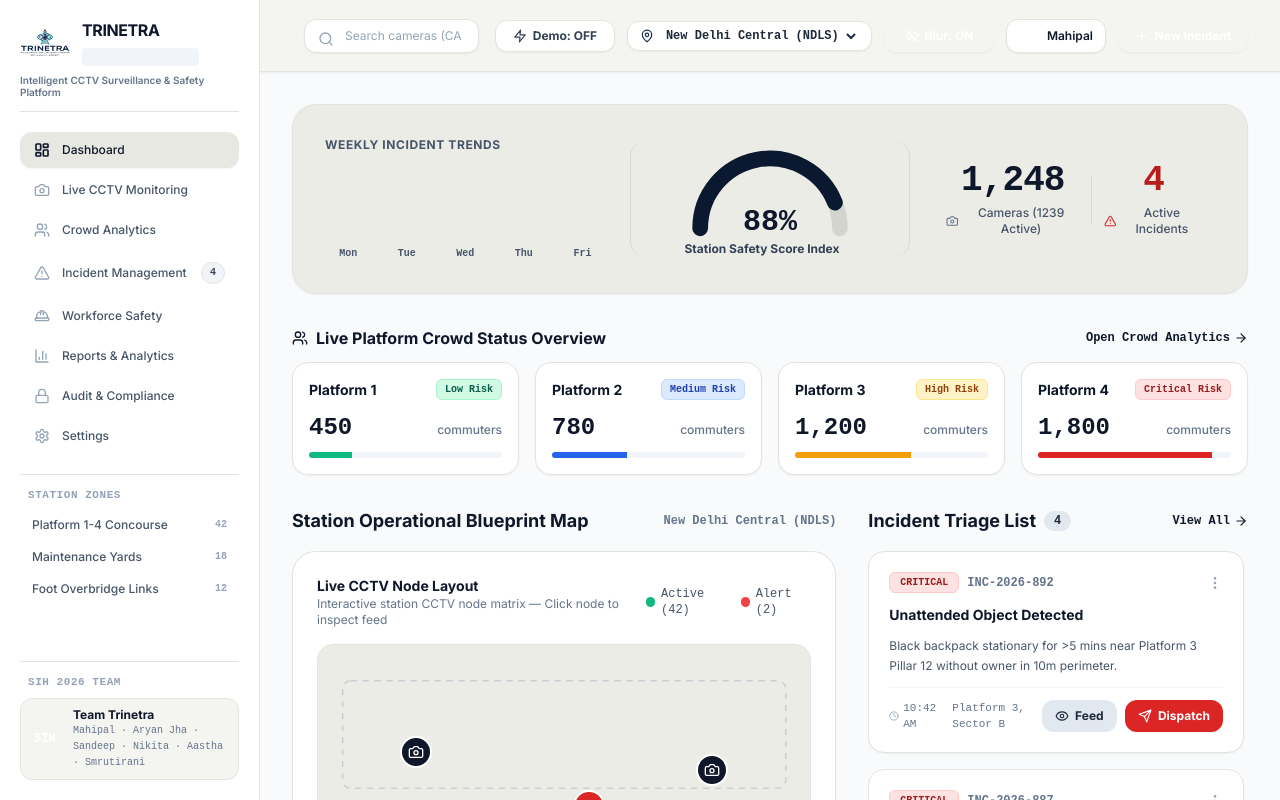
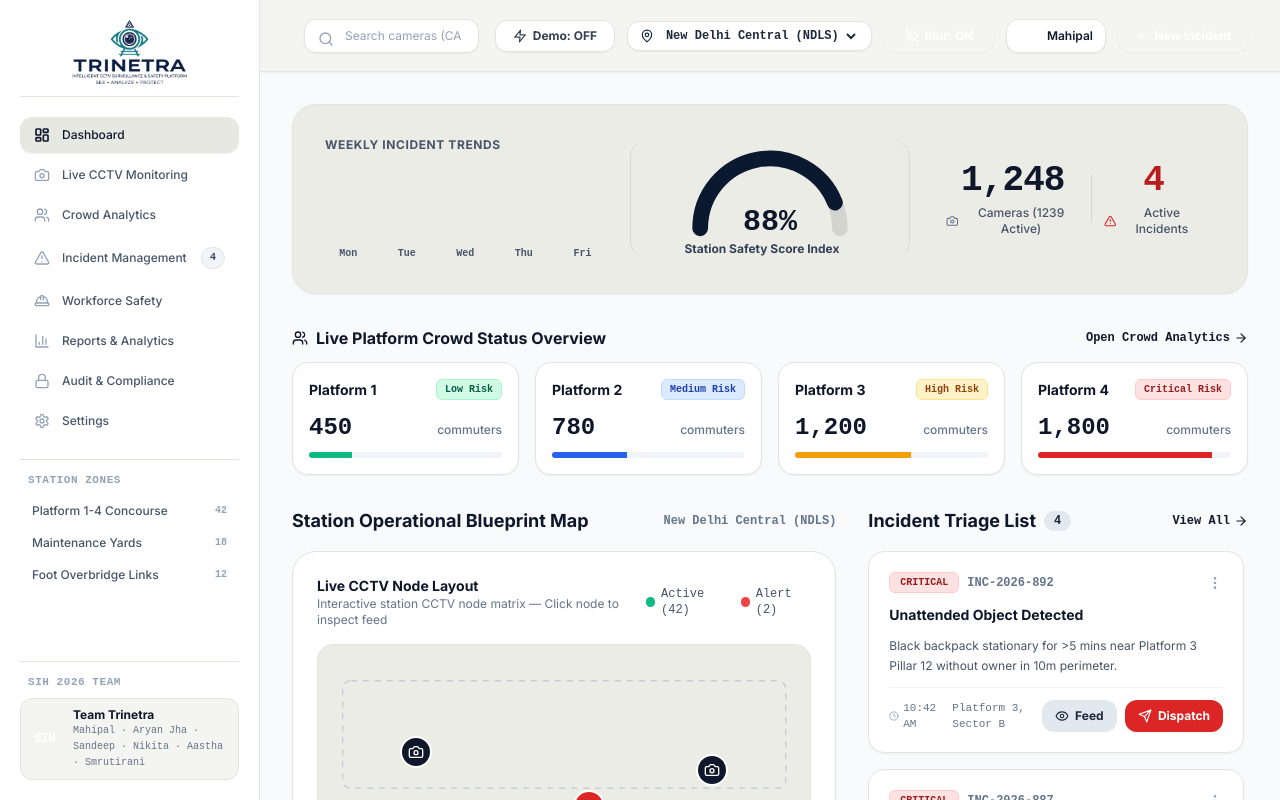
Before and after one commit to AryanJha05/Trinetra, a React (Vite) app in the folder frontend/: page / in a window 1280 px wide. Shown: the top 800 px of the page. Built offline with nearby package versions, Linux system fonts and the light colour scheme.

Commit message:
style(sidebar): replace HTML title/subtitle with clean full-area TRINETRA logo graphic

```diff
--- a/frontend/src/components/common/Sidebar.jsx
+++ b/frontend/src/components/common/Sidebar.jsx
@@ -44,26 +44,13 @@ export default function Sidebar({ activeTab, setActiveTab, mobileMenuOpen, setMo
         }`}
       >
         <div className="space-y-5">
-          {/* Official TRINETRA Brand Header with Integrated Logo */}
-          <div className="pb-3 border-b border-[#E4E4DF] space-y-2">
-            <div className="flex items-center space-x-3">
-              <img
-                src={trinetraLogo}
-                alt="TRINETRA Official Logo"
-                className="h-11 w-auto max-w-[50px] object-contain flex-shrink-0"
-              />
-              <div>
-                <h1 className="font-extrabold text-base text-slate-900 leading-tight font-heading tracking-tight">
-                  TRINETRA
-                </h1>
-                <span className="inline-block text-[9px] font-extrabold text-navy-900 bg-slate-100 px-1.5 py-0.5 rounded font-mono uppercase tracking-wider">
-                  Indian Railways AI
-                </span>
-              </div>
-            </div>
-            <p className="text-[10px] font-semibold text-slate-500 font-sans leading-tight">
-              Intelligent CCTV Surveillance & Safety Platform
-            </p>
+          {/* Official TRINETRA Brand Header - Full Area Logo Display */}
+          <div className="pb-3 border-b border-[#E4E4DF] flex items-center justify-center px-1">
+            <img
+              src={trinetraLogo}
+              alt="TRINETRA Official Logo"
+              className="w-full max-h-16 object-contain"
+            />
           </div>
 
           {/* Primary Navigation Menu */}
```
